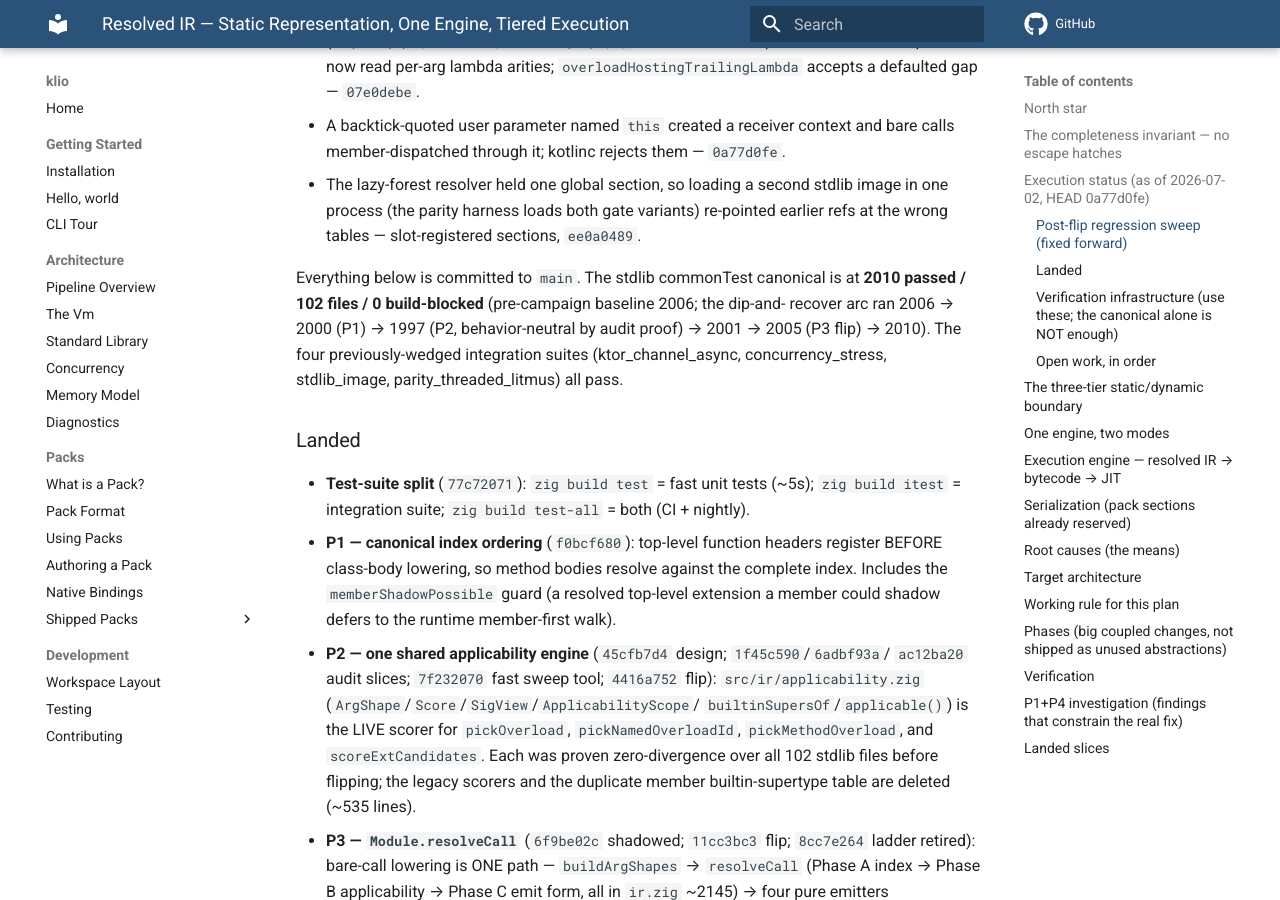
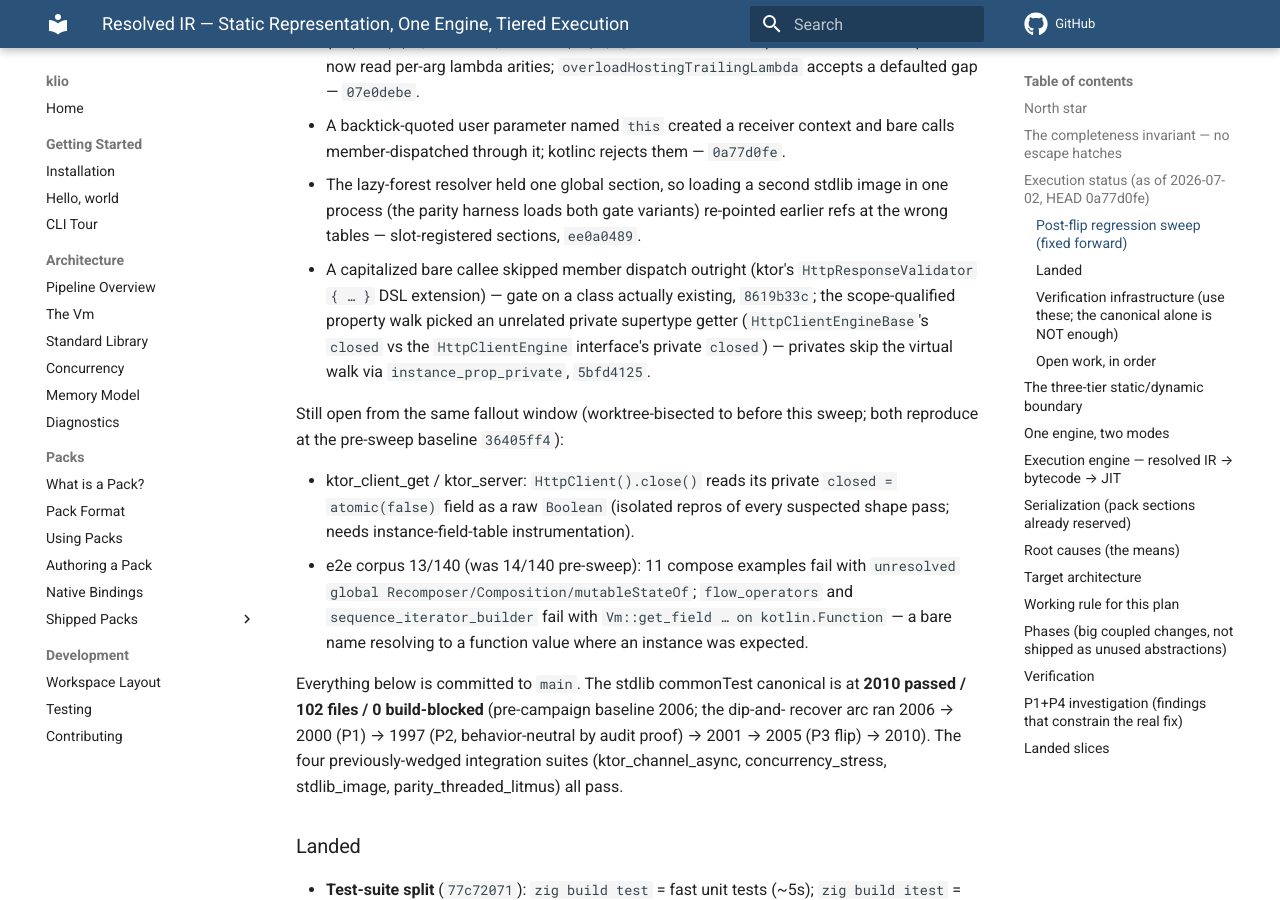
Before and after one commit to DrewCarlson/klio, an MkDocs documentation site: the page built from docs/resolution-unification-plan.md, in a window 1280 px wide and 900 px high, scrolled down 2022 px. Built offline with MkDocs 1.6.1 and Material for MkDocs 9.7.7, drawn with Linux system fonts in a browser that asks for light colours; comment, search, counter and statistics services are not loaded.

Commit message:
docs: record the post-flip fixes and the two open fallout clusters

```diff
--- a/docs/resolution-unification-plan.md
+++ b/docs/resolution-unification-plan.md
@@ -82,6 +82,24 @@ fixed on `main` with the mechanism, not the symptom:
 - The lazy-forest resolver held one global section, so loading a second stdlib
   image in one process (the parity harness loads both gate variants) re-pointed
   earlier refs at the wrong tables — slot-registered sections, `ee0a0489`.
+- A capitalized bare callee skipped member dispatch outright (ktor's
+  `HttpResponseValidator { … }` DSL extension) — gate on a class actually
+  existing, `8619b33c`; the scope-qualified property walk picked an unrelated
+  private supertype getter (`HttpClientEngineBase`'s `closed` vs the
+  `HttpClientEngine` interface's private `closed`) — privates skip the virtual
+  walk via `instance_prop_private`, `5bfd4125`.
+
+Still open from the same fallout window (worktree-bisected to before this
+sweep; both reproduce at the pre-sweep baseline `36405ff4`):
+
+- ktor_client_get / ktor_server: `HttpClient().close()` reads its private
+  `closed = atomic(false)` field as a raw `Boolean` (isolated repros of every
+  suspected shape pass; needs instance-field-table instrumentation).
+- e2e corpus 13/140 (was 14/140 pre-sweep): 11 compose examples fail with
+  `unresolved global Recomposer/Composition/mutableStateOf`; `flow_operators`
+  and `sequence_iterator_builder` fail with `Vm::get_field … on
+  kotlin.Function` — a bare name resolving to a function value where an
+  instance was expected.
 
 Everything below is committed to `main`. The stdlib commonTest canonical is at
 **2010 passed / 102 files / 0 build-blocked** (pre-campaign baseline 2006; the dip-and-
```
